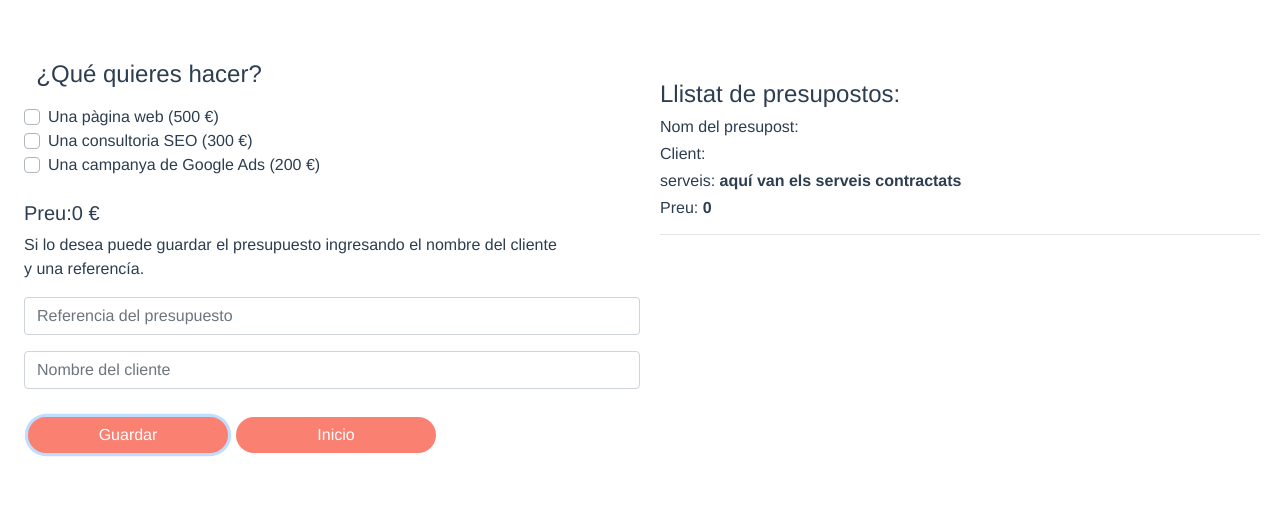
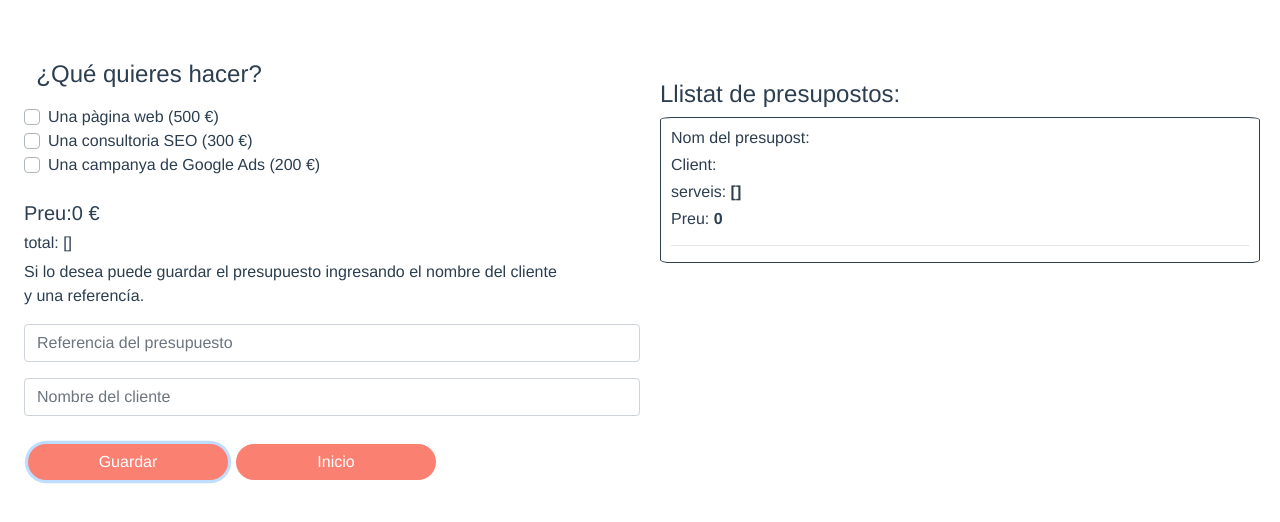
Before and after one commit to xvrmas/sprint-7, a Vue app: page /Home in a window 1280 px wide. Both pictures are taken after a click on the button "Guardar". Shown: the top 522 px of the page. Built offline with nearby package versions, Linux system fonts and the light colour scheme.

Commit message:
array per mostrar serveis al presupost. no funciona

```diff
--- a/src/components/Home.vue
+++ b/src/components/Home.vue
@@ -8,7 +8,7 @@
           id="1"
           name="Una pàgina web"
           v-model="selected"
-          @change="showPanel()"
+          @change="showPanel(), clicat('Una pàgina web')"
           :value="500"
           >Una pàgina web (500 €)</b-form-checkbox
         >
@@ -22,6 +22,7 @@
           class="check"
           id="2"
           name="Una consultoria SEO"
+          @change="clicat('Una consultoria SEO')"
           v-model="selected"
           :value="300"
           >Una consultoria SEO (300 €)</b-form-checkbox
@@ -30,6 +31,7 @@
           class="check"
           id="3"
           name="Una campanya de Google Ads"
+          @change="clicat('Una campanya de Google Ads')"
           v-model="selected"
           :value="200"
           >Una campanya de Google Ads (200 €)</b-form-checkbox
@@ -37,6 +39,10 @@
         <div>
           <br />
           <h5>Preu:{{ resultat }} €</h5>
+          <h6>total: {{ selected }}</h6>
+          <div v-for="element in arrayServei" :key="element.id">
+            <h6>{{ element }}</h6>
+          </div>
         </div>
       </div>
       <div>
@@ -76,19 +82,27 @@ export default {
     return {
       selected: [],
       arrayPresupost: [],
+      arrayServei: [],
       client: "",
       referencia: "",
       resultat: 0,
-      text1: "",
-      text2: "",
       counter: 0,
       preu: 0,
       condition: false,
-      check: document.getElementsByClassName("check"),
+      textServei: "",
     };
   },
 
   methods: {
+    clicat(id) {
+      if (this.arrayServei.indexOf(id) === -1) {
+        this.arrayServei.push(id);
+      } else if (this.arrayServei.indexOf(id) > -1) {
+        alert("repetit");
+        console.log(this.arrayServei);
+      }
+      return this.arrayServei;
+    },
     totalSuma(value) {
       this.resultat = value;
     },
@@ -109,11 +123,14 @@ export default {
         referencia: this.referencia,
         client: this.client,
         preu: this.resultat,
+        serveis: this.arrayServei,
       };
       this.arrayPresupost.push(pressupostList),
         (this.client = ""),
         (this.referencia = "");
+      this.arrayServei = [];
       this.condition = false;
+      console.log(this.arrayPresupost);
       return this.arrayPresupost;
     },
   },
--- a/src/components/pressupostList.vue
+++ b/src/components/pressupostList.vue
@@ -1,6 +1,9 @@
 <template>
   <div>
-    <h4>Llistat de presupostos: </h4>
+    <h4>Llistat de presupostos:</h4>
+
+    <div class="caixa">
+      <div class="llistat">
         <div v-for="element in presupost" :key="element.id">
           <h6>
             Nom del presupost:<strong> {{ element.referencia }}</strong>
@@ -9,12 +12,14 @@
             Client: <strong>{{ element.client }}</strong>
           </h6>
           <h6>
-        serveis: <strong> {{ "aquí van els serveis contractats" }}</strong>
+            serveis: <strong> {{ element.serveis }}</strong>
           </h6>
           <h6>
             Preu: <strong> {{ element.preu }}</strong>
           </h6>
           <hr />
+        </div>
+      </div>
     </div>
   </div>
 </template>
@@ -25,4 +30,11 @@ export default {
 };
 </script>
 <style>
+.caixa {
+  border: solid 0.1px;
+  border-radius: 2%;
+}
+.llistat{
+  margin:10px
+}
 </style>
```
Lines whose indentation alone changed are shown as unchanged.
